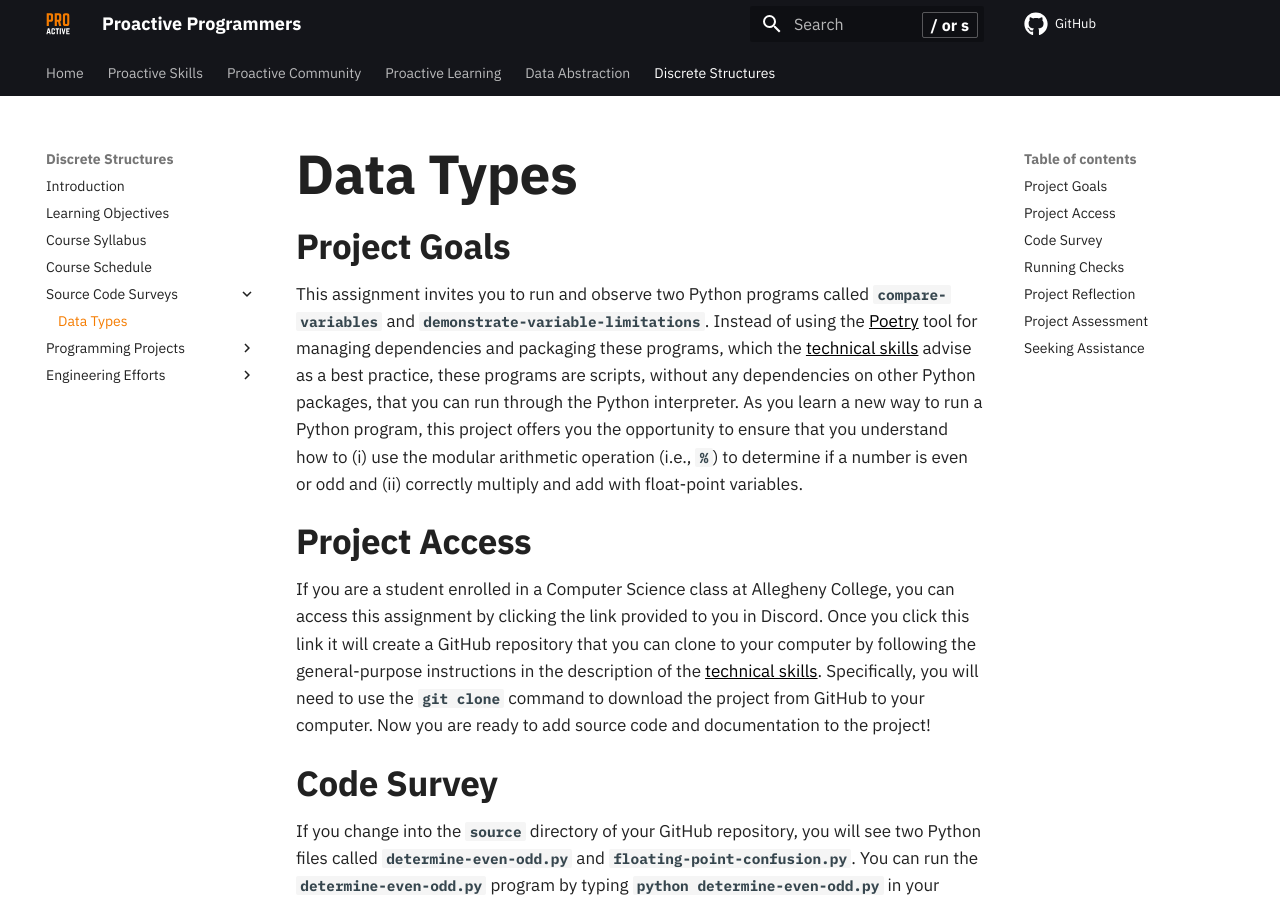
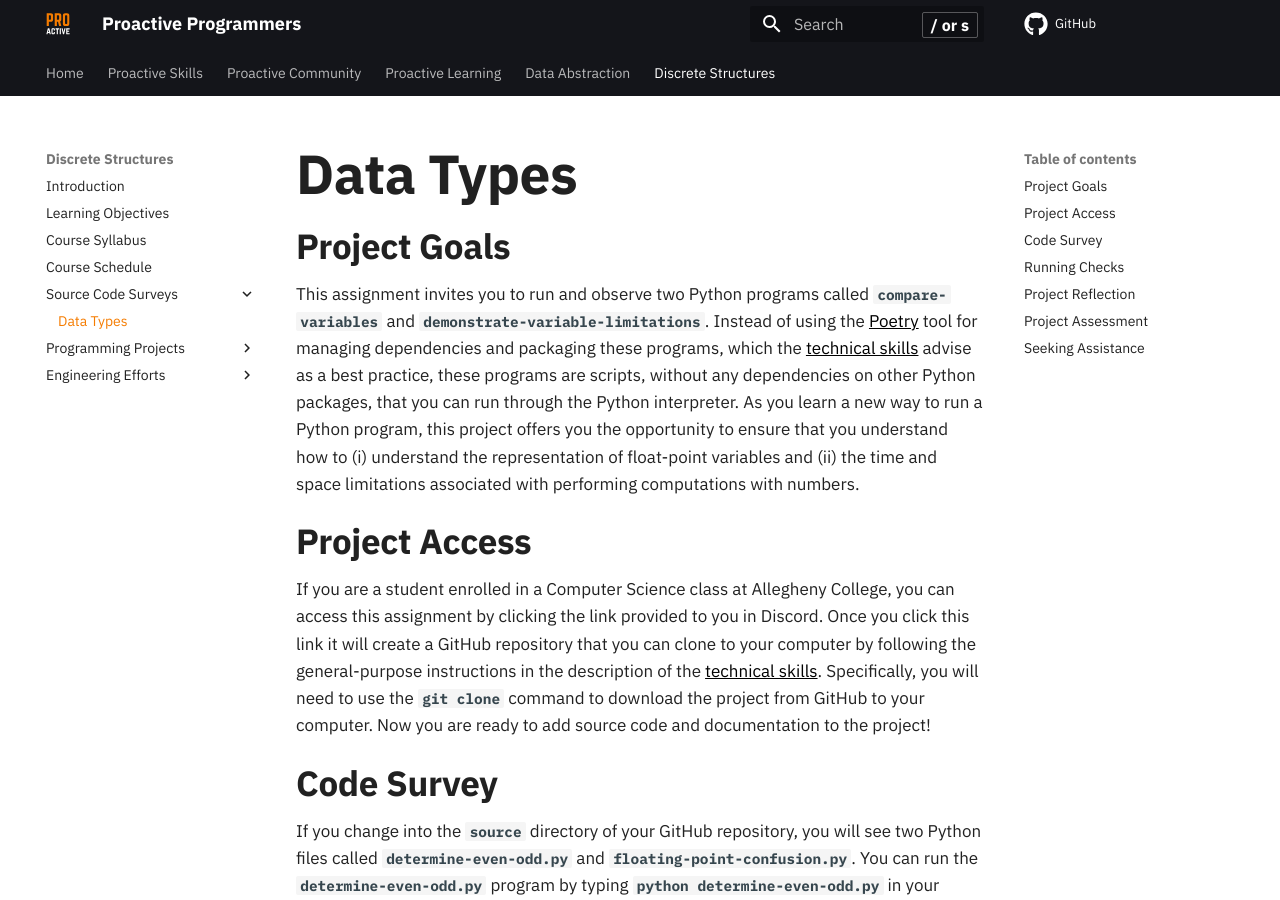
Before and after one commit to ProactiveProgrammers/www.proactiveprogrammers.com, an MkDocs documentation site: the page built from docs/discrete-structures/source-code-surveys/data-types.md, in a window 1280 px wide and 900 px high. Built offline with MkDocs 1.6.1 and Material for MkDocs 9.7.7, drawn with Linux system fonts in a browser that asks for light colours; comment, search, counter and statistics services are not loaded.

Commit message:
fix: Improve the Introduction in the data-types for discrete-structures.

```diff
--- a/docs/discrete-structures/source-code-surveys/data-types.md
+++ b/docs/discrete-structures/source-code-surveys/data-types.md
@@ -3,16 +3,16 @@
 ## Project Goals
 
 This assignment invites you to run and observe two Python programs called
-`compare-variables` and `demonstrate-variable-limitations`. Instead of using
-the [Poetry](https://python-poetry.org/) tool for managing dependencies and
+`compare-variables` and `demonstrate-variable-limitations`. Instead of using the
+[Poetry](https://python-poetry.org/) tool for managing dependencies and
 packaging these programs, which the [technical
 skills](/proactive-skills/introduction-proactive-skills/) advise as a best
 practice, these programs are scripts, without any dependencies on other Python
 packages, that you can run through the Python interpreter. As you learn a new
 way to run a Python program, this project offers you the opportunity to ensure
-that you understand how to (i) use the modular arithmetic operation (i.e., `%`)
-to determine if a number is even or odd and (ii) correctly multiply and add
-with float-point variables.
+that you understand how to (i) understand the representation of float-point
+variables and (ii) the time and space limitations associated with performing
+computations with numbers.
 
 ## Project Access
 
```
